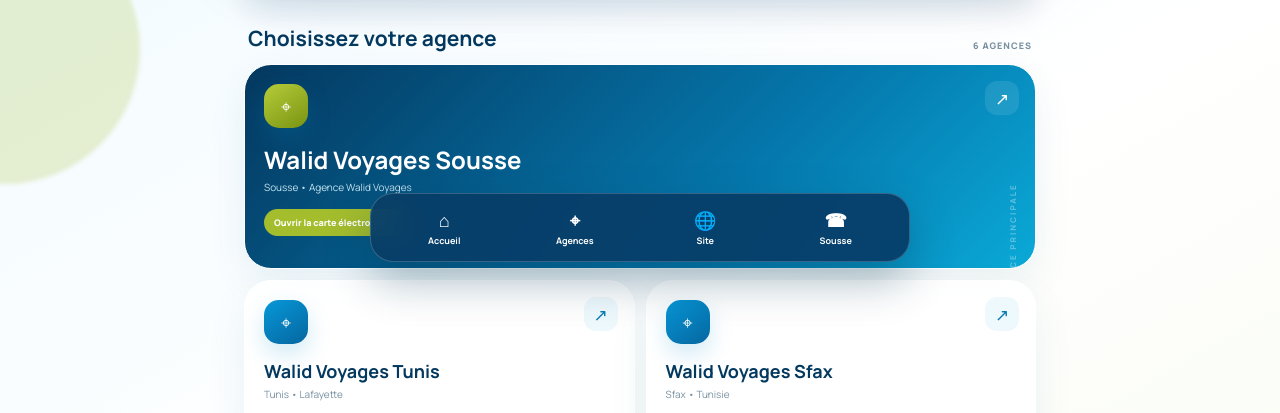
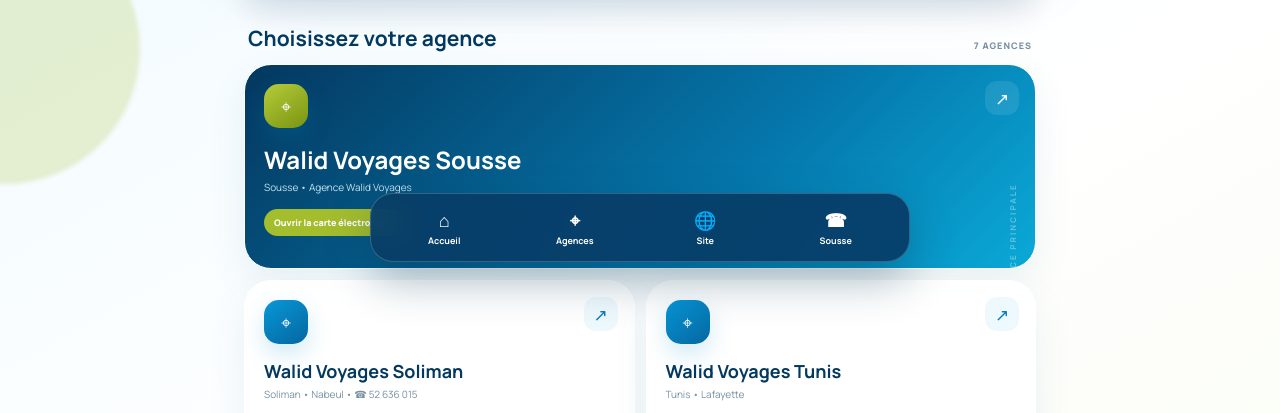
Before and after one commit to walidvoyages/Cartes-lectroniques-, a plain HTML site: page index.html in a window 1280 px wide. Shown: the part 526-939 px from the top of the page. Drawn offline with Linux system fonts and the light colour scheme.

Commit message:
Update index.html

```diff
--- a/index.html
+++ b/index.html
@@ -37,9 +37,10 @@
 <div class="heroBtns"><a href="https://walid-voyages.com/" target="_blank">🌐 Réserver sur le site</a><a href="tel:+21673201660">☎ Agence Sousse</a></div>
 </section>
 <div class="ticker"><div class="tickerTitle">WALID INFO</div><div class="track"><span>📍 Sousse &nbsp; • &nbsp; ☎ <b>73 201 660</b> &nbsp; • &nbsp; 📱 <b>58 150 699</b> &nbsp; • &nbsp; ✈ Vols &nbsp; • &nbsp; 🏨 Hôtels &nbsp; • &nbsp; 🕋 Omra &nbsp; • &nbsp; 💳 Paiement en ligne sécurisé &nbsp; • &nbsp; 🌐 walid-voyages.com &nbsp;&nbsp;&nbsp;</span></div></div>
-<div class="title"><h2>Choisissez votre agence</h2><small>6 AGENCES</small></div>
+<div class="title"><h2>Choisissez votre agence</h2><small>7 AGENCES</small></div>
 <section class="grid" id="agences">
 <a class="branch sousse" href="https://walidvoyages.github.io/sousse/" target="_blank"><div class="pin">⌖</div><h3>Walid Voyages Sousse</h3><p>Sousse • Agence Walid Voyages</p><span class="go">Ouvrir la carte électronique</span></a>
+<a class="branch" href="https://walidvoyages.github.io/Soliman-/" target="_blank"><div class="pin">⌖</div><h3>Walid Voyages Soliman</h3><p>Soliman • Nabeul • ☎ 52 636 015</p><span class="go">Carte électronique</span></a>
 <a class="branch" href="https://walidvoyages.github.io/tunis/" target="_blank"><div class="pin">⌖</div><h3>Walid Voyages Tunis</h3><p>Tunis • Lafayette</p><span class="go">Carte électronique</span></a>
 <a class="branch" href="https://walidvoyages.github.io/Sfax/" target="_blank"><div class="pin">⌖</div><h3>Walid Voyages Sfax</h3><p>Sfax • Tunisie</p><span class="go">Carte électronique</span></a>
 <a class="branch" href="https://walidvoyages.github.io/Mahdia/" target="_blank"><div class="pin">⌖</div><h3>Walid Voyages Mahdia</h3><p>Mahdia • Tunisie</p><span class="go">Carte électronique</span></a>
```
